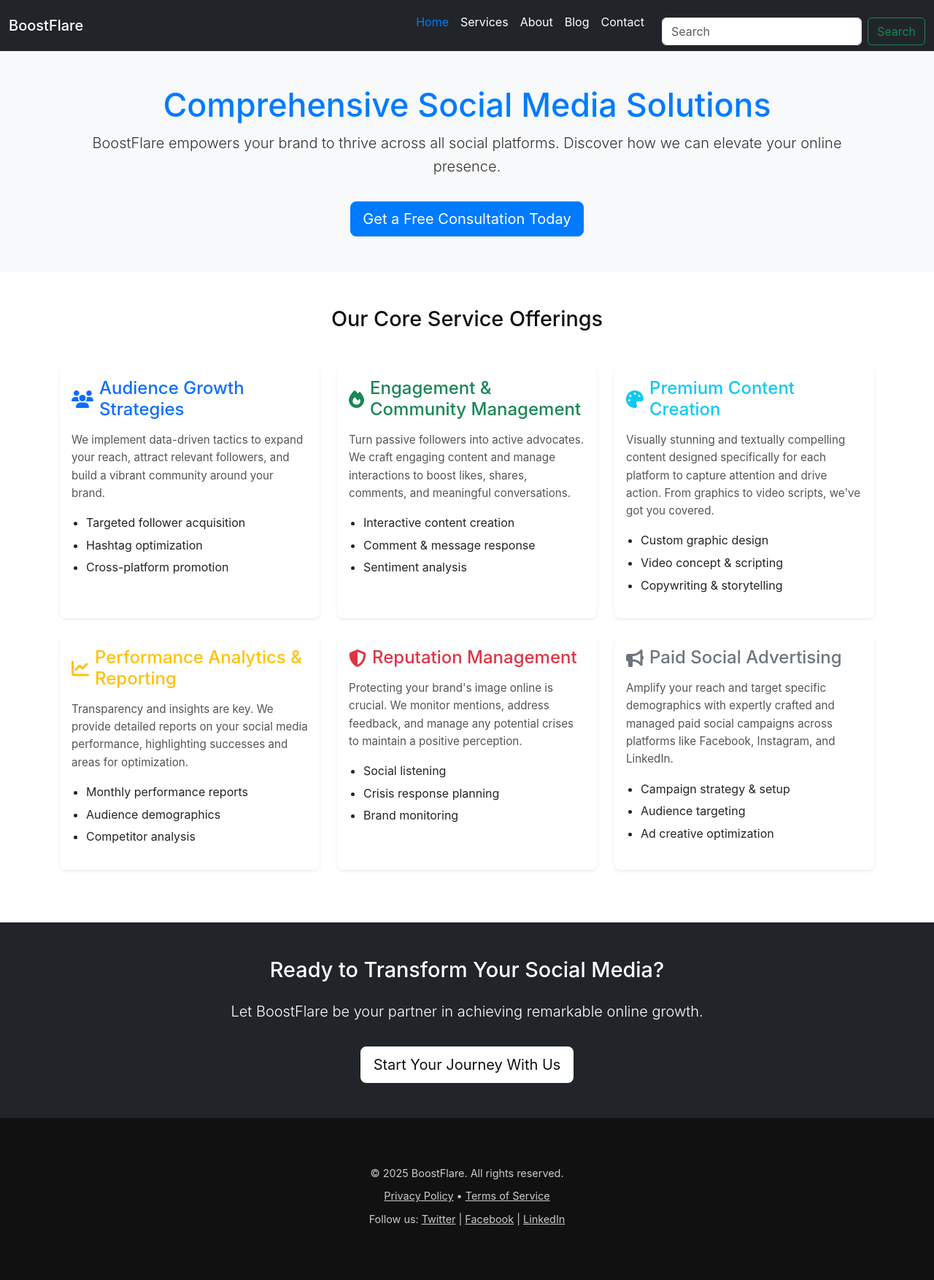
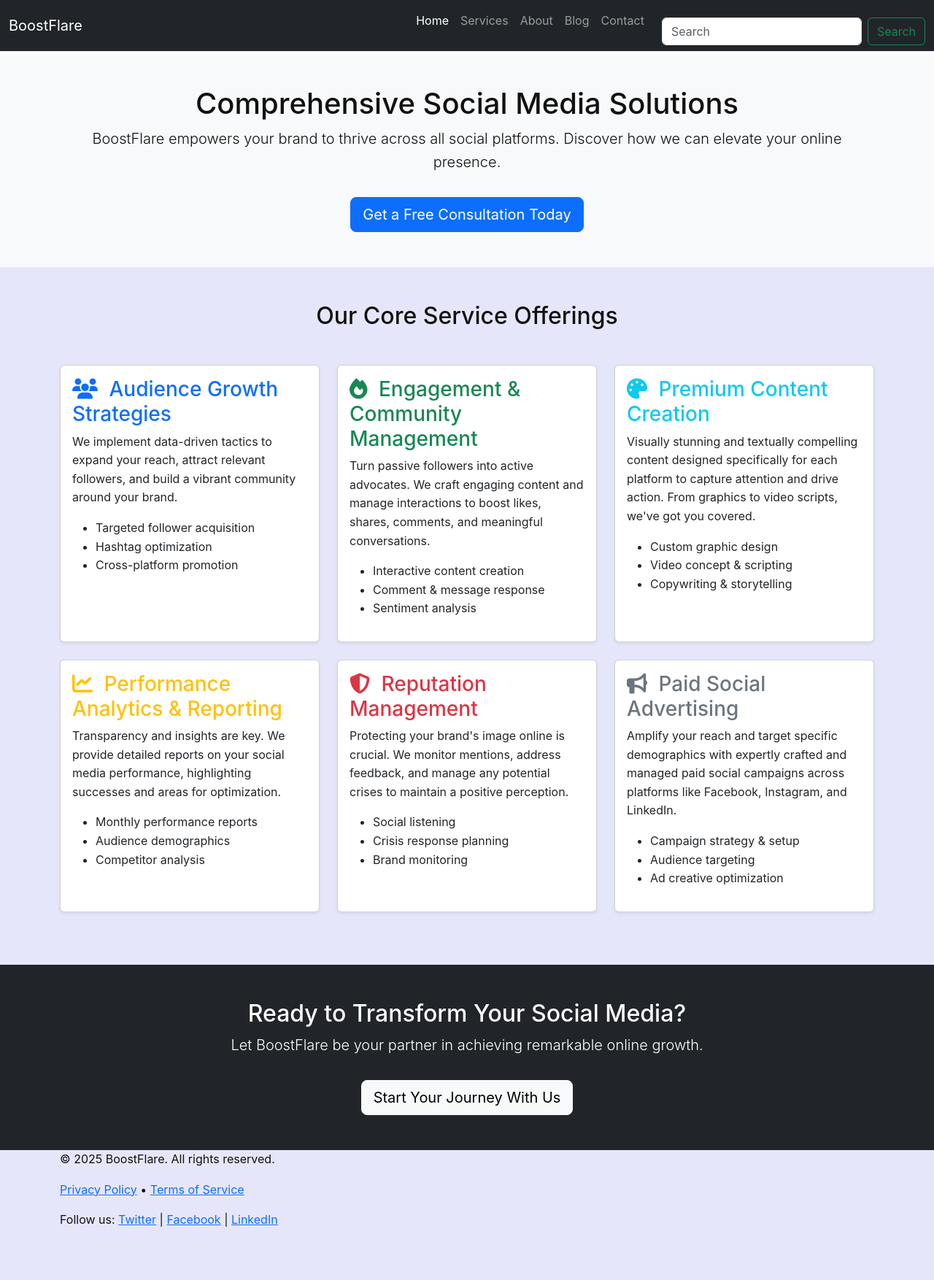
Before and after one commit to candra2012/BoostFlare, a Jekyll site: the page built from services.html, in a window 1280 px wide. Shown: the whole page at 73% size. Built offline with Jekyll 4.4.1, drawn with Linux system fonts in a browser that asks for light colours; after the commit the page ends 1701 px from its top, so only the background shows below that.

Commit message:
Update style.css

```diff
--- a/assets/css/style.css
+++ b/assets/css/style.css
@@ -6,41 +6,24 @@
   margin: 0;
   padding: 0;
   line-height: 1.6;
-  background-color: #E6E6FA !important; /* <-- Ini akan diterapkan ke SEMUA halaman */
-  color: #111; /* Warna teks body default */
+  background-color: #E6E6FA !important; /* <-- Lavender Blush */
+  color: #111;
 }
-/* === Navigation === */
-nav {
-  display: flex;
-  gap: 1.5rem;
-  background-color: #111;
-  padding: 1rem 2rem;
-  justify-content: center;
-}
-nav a {
-  color: #fff;
-  text-decoration: none;
-  font-weight: 500;
-}
-nav a:hover {
-  text-decoration: underline;
-}
+
+/* ... kode CSS lainnya ... */
 
 /* === Hero Background Animation === */
 .hero {
   position: relative;
   overflow: hidden;
   padding: 8rem 0;
-  /* color: #fff; <-- Hapus ini dari sini, kita akan target elemen teks secara spesifik */
   z-index: 1;
 }
-
 .hero-content {
   position: relative;
   z-index: 2;
-  text-align: center; /* Pastikan konten di hero tengah */
+  text-align: center;
 }
-
 .hero-bg-animated {
   position: absolute;
   top: -50%;
@@ -59,291 +42,30 @@
   z-index: 0;
   opacity: 0.8;
 }
-
 @keyframes gradientRotate {
-  0% {
-    transform: rotate(0deg);
-    background-position: 0% 50%;
-  }
-  25% {
-    background-position: 50% 100%;
-  }
-  50% {
-    transform: rotate(360deg);
-    background-position: 100% 50%;
-  }
-  75% {
-    background-position: 50% 0%;
-  }
-  100% {
-    transform: rotate(720deg);
-    background-position: 0% 50%;
-  }
+  0% { transform: rotate(0deg); background-position: 0% 50%; }
+  25% { background-position: 50% 100%; }
+  50% { transform: rotate(360deg); background-position: 100% 50%; }
+  75% { background-position: 50% 0%; }
+  100% { transform: rotate(720deg); background-position: 0% 50%; }
 }
 
 /* === Hero Teks (h1, p.lead, .cta) - Target Warna Putih === */
-.hero-content h1 {
-  font-size: 2.5rem;
-  margin-bottom: 1rem;
-  color: #ffffff !important; /* <-- JADI PUTIH */
-}
-.hero-content p.lead {
-  font-size: 1.5em;
-  color: #ffffff !important; /* <-- JADI PUTIH */
-}
-.hero-content .cta {
-  display: inline-block;
-  margin-top: 2rem;
-  padding: 0.8rem 1.6rem;
-  background-color: #007bff; /* Contoh warna tombol CTA */
-  color: #fff;
-  border-radius: 8px;
-  text-decoration: none;
-  transition: background-color 0.3s ease;
-}
-.hero-content .cta:hover {
-  background-color: #0056b3;
-}
+.hero-content h1 { color: #ffffff !important; }
+.hero-content p.lead { color: #ffffff !important; }
+.hero-content .cta { background-color: #007bff; color: #fff; border-radius: 8px; text-decoration: none; transition: background-color 0.3s ease; }
+.hero-content .cta:hover { background-color: #0056b3; }
 
 
-/* === Section Titles === */
-section h2 {
-  font-size: 1.8rem;
-  margin-bottom: 1rem;
-  text-align: center;
-}
+/* Pastikan section ini juga memiliki background yang jelas */
+#introduction-boostflare { background-color: #E6E6FA; /* Sama dengan body */ }
+#how-we-work { background-color: #ffffff; /* Kontras dengan body */ }
+#our-offerings { background-color: #E6E6FA; }
+#why-boostflare { background-color: #ffffff; }
+#client-testimonials { background-color: #E6E6FA; }
+#how-to-order { background-color: #ffffff; }
+#payment-options { background-color: #E6E6FA; }
+#our-work-process { background-color: #ffffff; }
+#best-services { background-color: #E6E6FA; }
 
-/* === Services Section === */
-#hero-services {
-  background-color: #FDF5E6;
-  color: #333;
-}
-#hero-services h1 {
-  font-size: 2.8rem;
-  color: #007bff;
-}
-#hero-services .btn {
-  background-color: #007bff;
-  border-color: #007bff;
-  color: #fff;
-}
-#hero-services .btn:hover {
-  background-color: #0056b3;
-  border-color: #0056b3;
-}
-
-#our-offerings {
-  background-color: #ffffff;
-}
-.card {
-  border: none;
-  border-radius: 8px;
-  box-shadow: 0 4px 10px rgba(0,0,0,0.1);
-  text-align: left;
-  transition: transform 0.2s ease-in-out;
-}
-.card:hover {
-  transform: translateY(-5px);
-}
-.card-title {
-  font-size: 1.5em;
-  margin-bottom: 15px;
-  display: flex;
-  align-items: center;
-}
-.card-title i {
-  margin-right: 10px;
-}
-.card-text {
-  font-size: 0.95em;
-  color: #555;
-}
-.card-body ul {
-  list-style-type: disc;
-  padding-left: 20px;
-  margin-top: 10px;
-  text-align: left;
-}
-.card-body ul li {
-  margin-bottom: 5px;
-}
-.text-primary { color: #007bff; }
-.text-success { color: #28a745; }
-.text-info { color: #17a2b8; }
-.text-warning { color: #ffc107; }
-.text-danger { color: #dc3545; }
-.text-secondary { color: #6c757d; }
-
-
-/* === Trust Section (index.html) === */
-#trust {
-  padding: 3rem 2rem;
-  text-align: center;
-  background-color: #FDF5E6;
-}
-
-/* === Benefits Section (index.html) === */
-#benefits {
-  padding: 4rem 2rem;
-  text-align: center;
-  background-color: #ffffff;
-}
-#benefits ul {
-  list-style: none;
-  padding: 0;
-  display: flex;
-  flex-wrap: wrap;
-  justify-content: center;
-  gap: 15px;
-  margin-top: 30px;
-}
-#benefits li {
-  background-color: #ffffff;
-  padding: 15px 25px;
-  border-radius: 8px;
-  box-shadow: 0 2px 5px rgba(0,0,0,0.1);
-  flex: 1 1 calc(33% - 30px);
-  max-width: 300px;
-  text-align: left;
-  font-weight: bold;
-  color: #343434;
-}
-
-/* === Client Testimonials (index.html) === */
-#client-testimonials {
-  background-color: #FDF5E6;
-}
-#client-testimonials .blockquote {
-  font-style: italic;
-  font-size: 1.15em;
-  color: #444;
-}
-#client-testimonials .blockquote-footer {
-  color: #777;
-}
-.carousel-control-prev-icon,
-.carousel-control-next-icon {
-  filter: invert(100%);
-}
-.carousel-indicators [data-bs-target] {
-  background-color: #888;
-}
-.carousel-indicators .active {
-  background-color: #333;
-}
-
-
-/* === How to Order Section (index.html) === */
-#how-to-order {
-  background-color: #ffffff;
-}
-
-/* === Payment Options Section (index.html) === */
-#payment-options {
-  background-color: #FDF5E6;
-}
-
-/* === Our Work Process Section (index.html) === */
-#our-work-process {
-  background-color: #ffffff;
-}
-
-/* === Best Services Section (index.html) === */
-#best-services {
-  background-color: #FDF5E6;
-}
-
-
-/* === Call to Action Section (services.html) === */
-#call-to-action {
-  padding: 5rem 2rem;
-  background-color: #111;
-  color: #ffffff;
-  text-align: center;
-}
-#call-to-action h2 {
-  color: #ffffff;
-  margin-bottom: 1.5rem;
-}
-#call-to-action .btn-light {
-  background-color: #ffffff;
-  color: #111;
-  border: 2px solid #ffffff;
-  transition: background-color 0.3s ease, color 0.3s ease;
-}
-#call-to-action .btn-light:hover {
-  background-color: transparent;
-  color: #ffffff;
-}
-
-/* === Footer === */
-footer {
-  background-color: #111;
-  color: #ccc;
-  text-align: center;
-  padding: 2rem;
-  font-size: 0.9rem;
-}
-footer a {
-  color: #ccc;
-  text-decoration: underline;
-}
-footer a:hover {
-  color: #fff;
-}
-footer p {
-  margin-bottom: 0.5rem;
-}
-
-/* === Penyesuaian untuk Offcanvas Navbar === */
-.offcanvas {
-  width: 250px;
-}
-.offcanvas-body .nav-link {
-  color: #fff;
-  padding: 10px 0;
-}
-.offcanvas-body .nav-link.active {
-  color: #007bff;
-}
-
-
-/* === Responsive Adjustments === */
-@media (max-width: 768px) {
-  nav {
-    flex-direction: column;
-    align-items: center;
-  }
-  .hero h1 {
-    font-size: 2.5em;
-  }
-  .hero p {
-    font-size: 1.2em;
-  }
-  #benefits li {
-    flex: 1 1 calc(50% - 30px);
-  }
-  .col-md-4 {
-    width: 100%;
-    flex: none;
-  }
-}
-
-@media (max-width: 576px) {
-  nav {
-    padding: 1rem;
-  }
-  .hero {
-    padding: 2rem 1rem;
-  }
-  #benefits li {
-    flex: 1 1 100%;
-    max-width: 100%;
-  }
-  section {
-    padding: 30px 15px;
-  }
-  .card {
-    margin-bottom: 20px;
-  }
-}
+/* ... sisa kode CSS lainnya ... */
```
